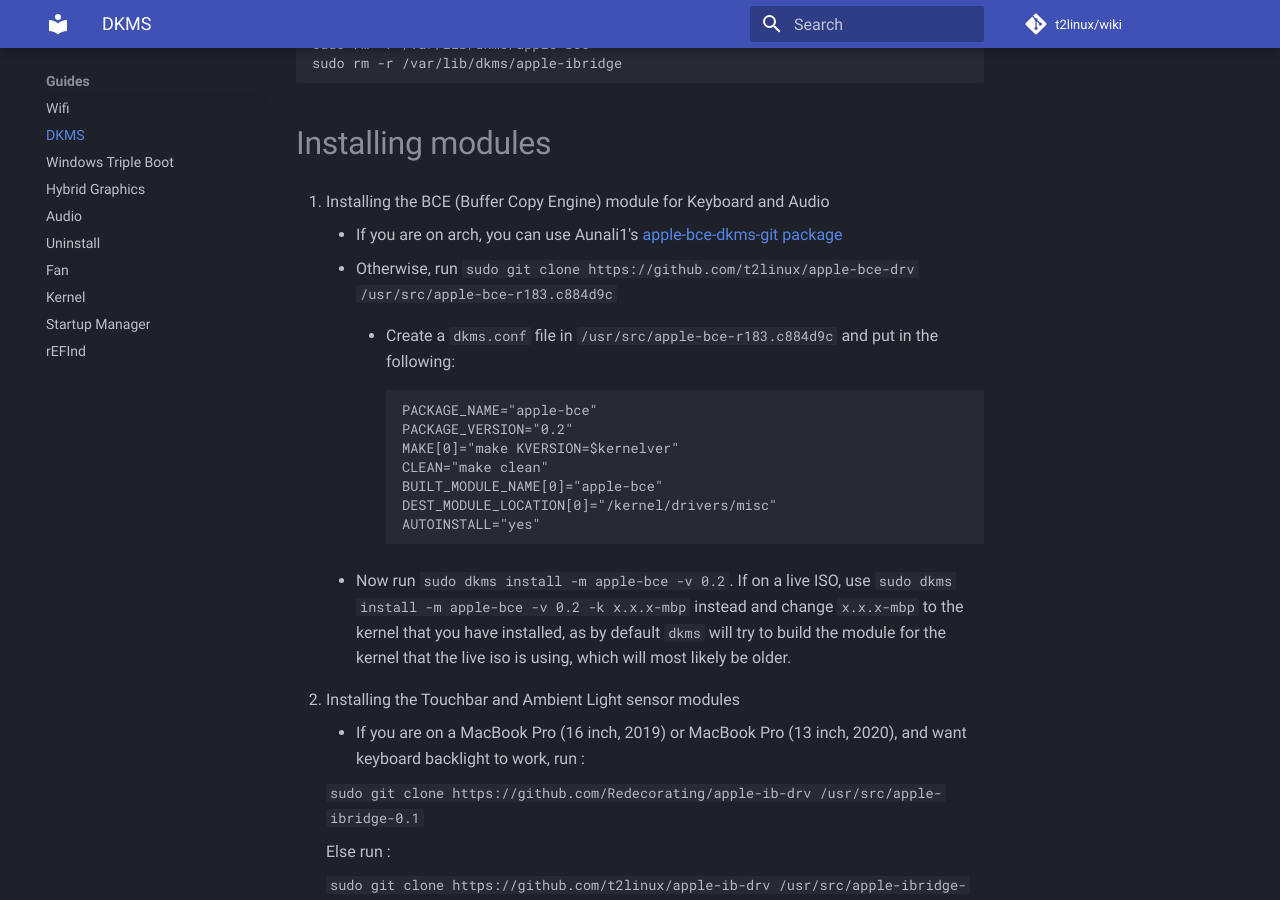
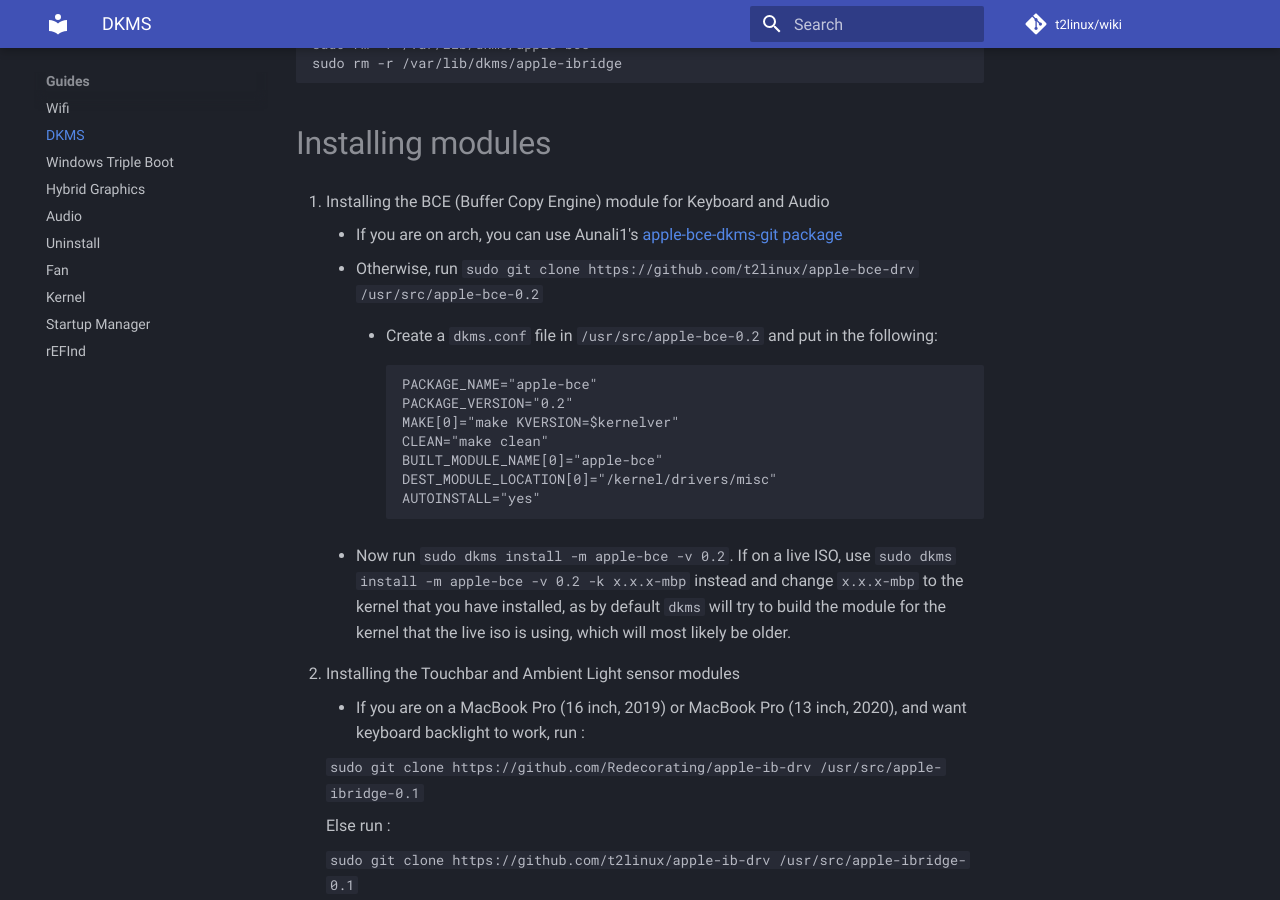
Before and after one commit to t2linux/wiki, an MkDocs documentation site: the page built from docs/guides/dkms.md, in a window 1280 px wide and 900 px high, scrolled down 718 px. Built offline with MkDocs 1.6.1 and Material for MkDocs 9.7.7, drawn with Linux system fonts in a browser that asks for light colours; comment, search, counter and statistics services are not loaded.

Commit message:
Change all instances of r183 to 0.2

````diff
--- a/docs/guides/dkms.md
+++ b/docs/guides/dkms.md
@@ -25,9 +25,9 @@ sudo rm -r /var/lib/dkms/apple-ibridge
 1. Installing the BCE (Buffer Copy Engine) module for Keyboard and Audio
 
     - If you are on arch, you can use Aunali1's [apple-bce-dkms-git package](https://github.com/aunali1/apple-bce-arch/releases)
-    - Otherwise, run `sudo git clone https://github.com/t2linux/apple-bce-drv /usr/src/apple-bce-r183.c884d9c`
+    - Otherwise, run `sudo git clone https://github.com/t2linux/apple-bce-drv /usr/src/apple-bce-0.2`
 
-        -   Create a `dkms.conf` file in `/usr/src/apple-bce-r183.c884d9c` and put in the following:
+        -   Create a `dkms.conf` file in `/usr/src/apple-bce-0.2` and put in the following:
 
             ```conf
             PACKAGE_NAME="apple-bce"
````
